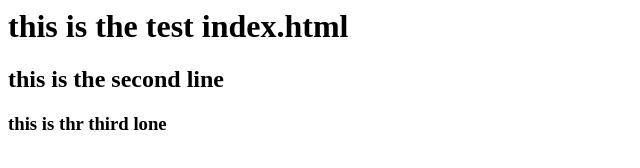
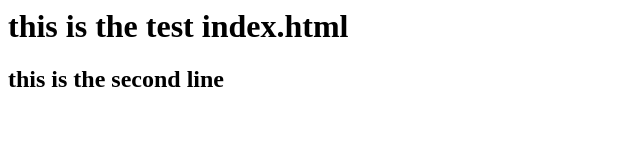
Before and after one commit to Azureanil25/Amazon, a plain HTML site: page index.html in a window 1280 px wide. Shown: the whole page, without its empty margins (0-640 px from the left). Drawn offline with Linux system fonts and the light colour scheme.

Commit message:
Revert "updated file"
This reverts commit 53f780d8f2b1a7fa43d769e370d788dbafb9859a.

```diff
--- a/index.html
+++ b/index.html
@@ -1,3 +1,2 @@
 <h1/> this is the test index.html <h1/>
 <h2/> this is the second line <h2/>
-<h3/> this is thr third lone <h3/>
```
